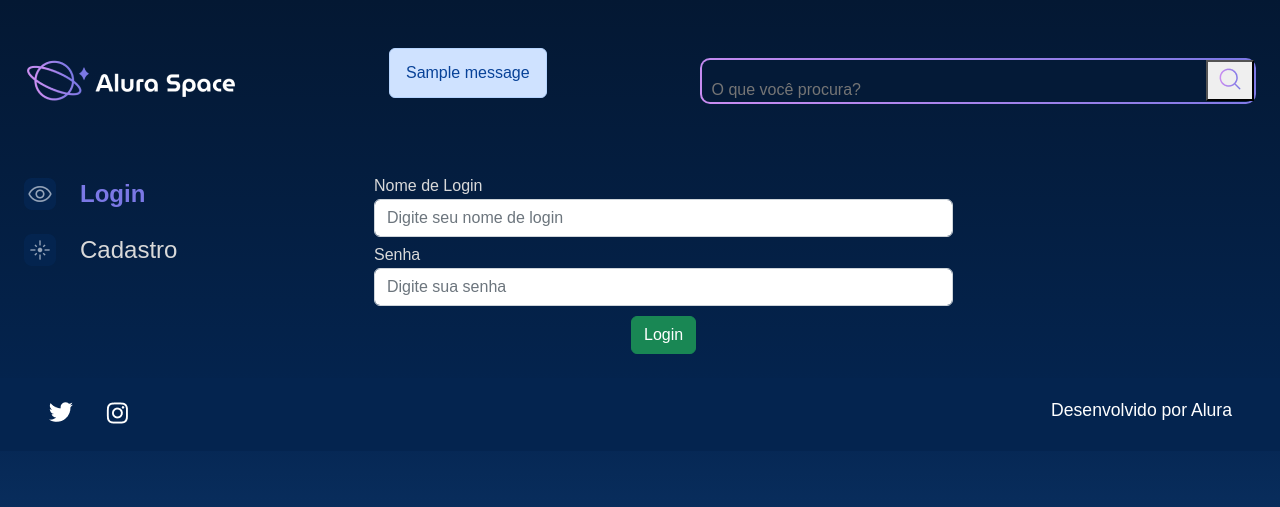
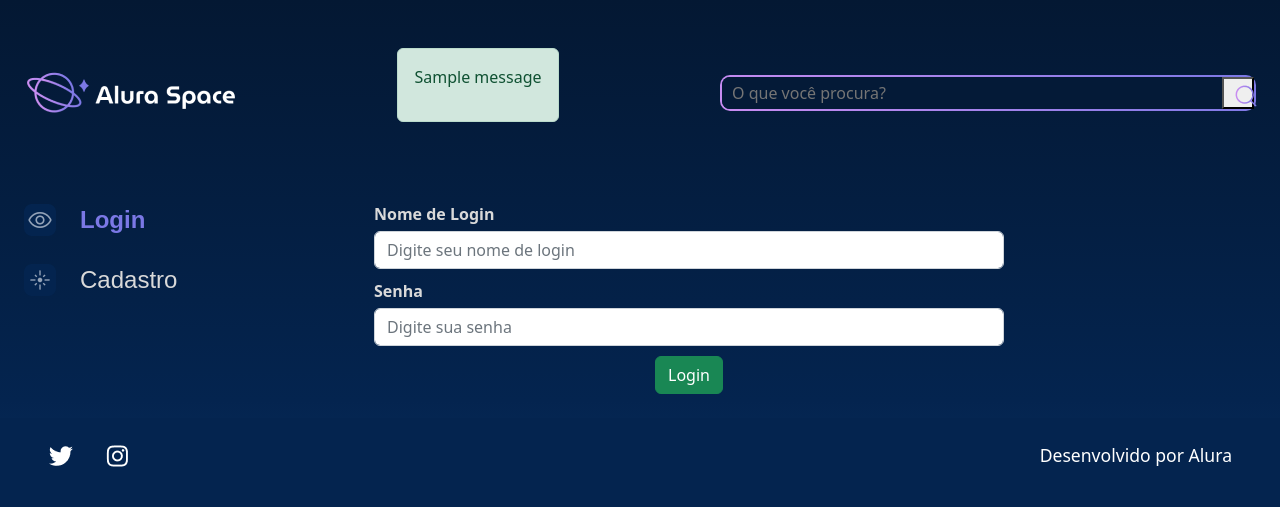
Before and after one commit to DanielBrown1998/Django-Alura, a Django app: page /usuarios/login/ in a window 1280 px wide. Shown: the top 507 px of the page. Run offline with Django 5.2, Linux system fonts and the light colour scheme; tables that the repository leaves empty hold one stand-in row (values such as "Sample post"); one stand-in notice (Sample message) is shown.

Commit message:
Implement alert system and refactor templates for improved layout; add Bootstrap support and enhance message display

```diff
--- a/home/static/styles/style.css
+++ b/home/static/styles/style.css
@@ -390,3 +390,27 @@
     color: #7B78E5;
     cursor: pointer;
 }
+
+.message{
+    --bs-alert-bg: transparent;
+    --bs-alert-padding-x: 1rem;
+    --bs-alert-padding-y: 1rem;
+    --bs-alert-margin-bottom: 1rem;
+    --bs-alert-color: inherit;
+    --bs-alert-border-color: transparent;
+    --bs-alert-border: 1px solid var(--bs-alert-border-color);
+    --bs-alert-border-radius: 0.375rem;
+    position: relative;
+    padding: var(--bs-alert-padding-y) var(--bs-alert-padding-x);
+    margin-bottom: var(--bs-alert-margin-bottom);
+    color: var(--bs-alert-color);
+    background-color: var(--bs-alert-bg);
+    border: var(--bs-alert-border);
+    border-radius: var(--bs-alert-border-radius);
+}
+
+.message-primary {
+    --bs-alert-color: #084298;
+    --bs-alert-bg: #cfe2ff;
+    --bs-alert-border-color: #b6d4fe;
+}
--- a/template/home/index.html
+++ b/template/home/index.html
@@ -2,16 +2,12 @@
 
 <!DOCTYPE html>
 <html lang="pt-br">
-{% include "home/partials/_head.html" %}
+{% include "partials/_head.html" %}
 <body>
     <div class="pagina-inicial">
         <header class="cabecalho">
             <img src={% static "/assets/logo/Logo(2).png" %} alt="Logo da Alura Space" />
-            {% for message in  messages%}
-                <div class="message message-primary">
-                    <p id="message" >{{message}}</p>
-                </div>
-            {% endfor %}
+            {% include "partials/_alerts.html" %}
             <div class="cabecalho__busca">
                 <div class="busca__fundo">
                     <form  class="busca__fundo" action="{% url "home:buscar" %}" method="GET">
@@ -24,7 +20,7 @@
             </div>
         </header>
         <main class="principal">
-            {% include "home/partials/_menu.html" %}
+            {% include "partials/_menu.html" %}
             {% block content %}
             <section class="conteudo">
                 <section class="banner">
@@ -85,6 +81,6 @@
             {% endblock content %}
         </main>
     </div>
-    {% include "home/partials/_footer.html" %}
+    {% include "partials/_footer.html" %}
 </body>
 </html>
--- /dev/null
+++ b/template/partials/_alerts.html
@@ -0,0 +1,7 @@
+{% if messages %}
+    {% for message in messages %}
+        <div class="message message-primary alert alert-{{ message.tags}}">
+            <p id="message" >{{message}}</p>
+        </div>
+    {% endfor %}
+{% endif %}
--- a/template/home/partials/_head.html
+++ b/template/partials/_head.html
@@ -10,5 +10,7 @@
     <link rel="preconnect" href="https://fonts.gstatic.com" crossorigin>
     <link href="https://fonts.googleapis.com/css2?family=Poppins:wght@400;500;600&display=swap" rel="stylesheet">
     <link rel="stylesheet" href= '{% static "styles/style.css" %}'>
-
+    {% if bootstrap %}
+        <link href="https://cdn.jsdelivr.net/npm/bootstrap@5.2.2/dist/css/bootstrap.min.css" rel="stylesheet" integrity="sha384-Zenh87qX5JnK2Jl0vWa8Ck2rdkQ2Bzep5IDxbcnCeuOxjzrPF/et3URy9Bv1WTRi" crossorigin="anonymous">
+    {% endif %}
 </head>
--- a/template/usuarios/login.html
+++ b/template/usuarios/login.html
@@ -1,44 +1,7 @@
+{% extends "home/index.html" %}
 {% load static %}
 
-<!DOCTYPE html>
-<html lang="pt-br">
-
-<head>
-    <meta charset="UTF-8">
-    <meta http-equiv="X-UA-Compatible" content="IE=edge">
-    <meta name="viewport" content="width=device-width, initial-scale=1.0">
-    <title>Alura Space</title>
-    <link rel="preconnect" href="https://fonts.googleapis.com">
-    <link rel="preconnect" href="https://fonts.gstatic.com" crossorigin>
-    <link href="https://fonts.googleapis.com/css2?family=Poppins:wght@400;500;600&display=swap" rel="stylesheet">
-    <!-- CSS only -->
-    <link href="https://cdn.jsdelivr.net/npm/bootstrap@5.2.2/dist/css/bootstrap.min.css" rel="stylesheet" integrity="sha384-Zenh87qX5JnK2Jl0vWa8Ck2rdkQ2Bzep5IDxbcnCeuOxjzrPF/et3URy9Bv1WTRi" crossorigin="anonymous">
-    <link rel="stylesheet" href="{% static '/styles/style.css' %}">
-</head>
-
-<body>
-    <div class="pagina-inicial">
-        <header class="cabecalho">
-            <img src="{% static '/assets/logo/Logo(2).png' %}" alt="Logo da Alura Space" />
-            {% for message in  messages%}
-                <div class="alert alert-primary">
-                    <p id="message" >{{message}}</p>
-                </div>
-            {% endfor %}
-            <div class="cabecalho__busca">
-                <div class="busca__fundo">
-                    <form action="" method="">
-                        <input  class="busca__input" type="text" name="buscar" placeholder="O que você procura?">
-                        <button type="submit">
-                            <img class="busca__icone" src="{% static '/assets/ícones/1x/search.png' %}" alt="ícone de search">
-                        </button>
-                    </form>
-                </div>
-            </div>
-        </header>
-        <main class="principal">
-            {% include 'home/partials/_menu.html' %}
-            {{message}}
+{% block content %}
 
 <section class="galeria" style="margin-left: 5em">
     <form action="{% url "usuarios:login" %}" method="POST">
@@ -60,8 +23,4 @@
         </div>
     </form>
 </section>
-        </main>
-    </div>
-</body>
-
-{% include 'home/partials/_footer.html' %}
+{% endblock content %}
--- a/usuarios/views.py
+++ b/usuarios/views.py
@@ -29,7 +29,8 @@
 
     form = LoginForm()
     context = {
-        'form': form
+        'form': form,
+        'bootstrap': True,
     }
     return render(request, 'usuarios/login.html', context)
 
@@ -64,7 +65,8 @@
 
     form = CadastroForm()
     context = {
-        'form': form
+        'form': form,
+        'bootstrap': True,
     }
     return render(request, 'usuarios/cadastro.html', context)
 
```
Also changed, not shown: project/settings.py (+7 -0 lines), template/usuarios/cadastro.html (+3 -51 lines), template/partials/_footer.html (renamed from template/home/partials/_footer.html), template/partials/_menu.html (renamed from template/home/partials/_menu.html). Lines whose indentation alone changed are shown as unchanged.
